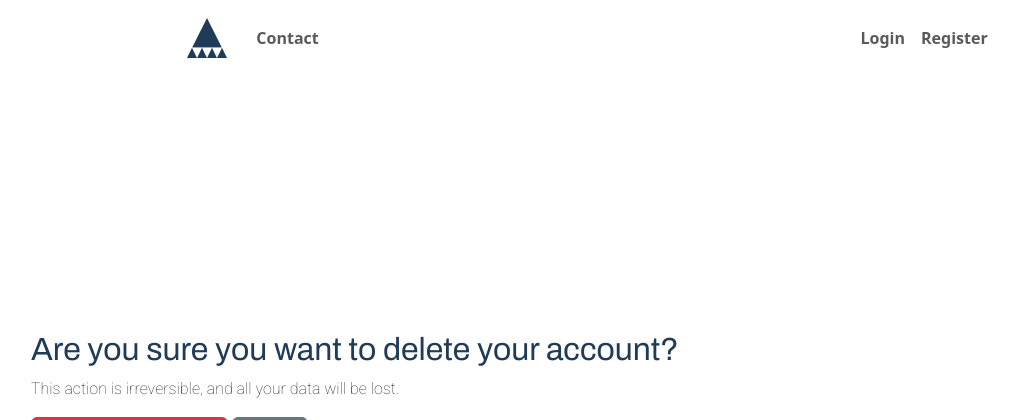
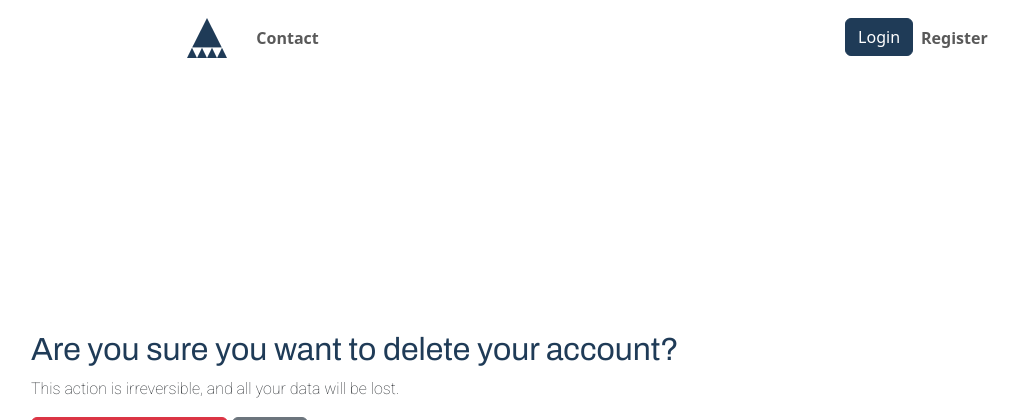
Before and after one commit to charliemarshall1996/apptrack, a Django app: template apptrack/accounts/templates/accounts/delete_account.html in a window 1280 px wide. Shown: the top 420 px of the page, without its empty margins (51-1070 px from the left). Run offline with Django 3.2, Linux system fonts and the light colour scheme; the template is opened without the code that fills it, so the values that code supplies are empty.

Commit message:
Made login nav-link a btn-primary

```diff
--- a/apptrack/core/templates/core/base_unauthenticated.html
+++ b/apptrack/core/templates/core/base_unauthenticated.html
@@ -38,7 +38,7 @@
               <a class="nav-link" href="{% url 'contact' %}">Contact</a>
             </li>
             <li class="nav-item ms-auto">
-              <a class="nav-link" href="{% url 'accounts:login' %}">Login</a>
+              <a class="btn btn-primary" href="{% url 'accounts:login' %}">Login</a>
             </li>
             <li class="nav-item">
               <a class="nav-link" href="{% url 'accounts:register' %}">Register</a>
```
